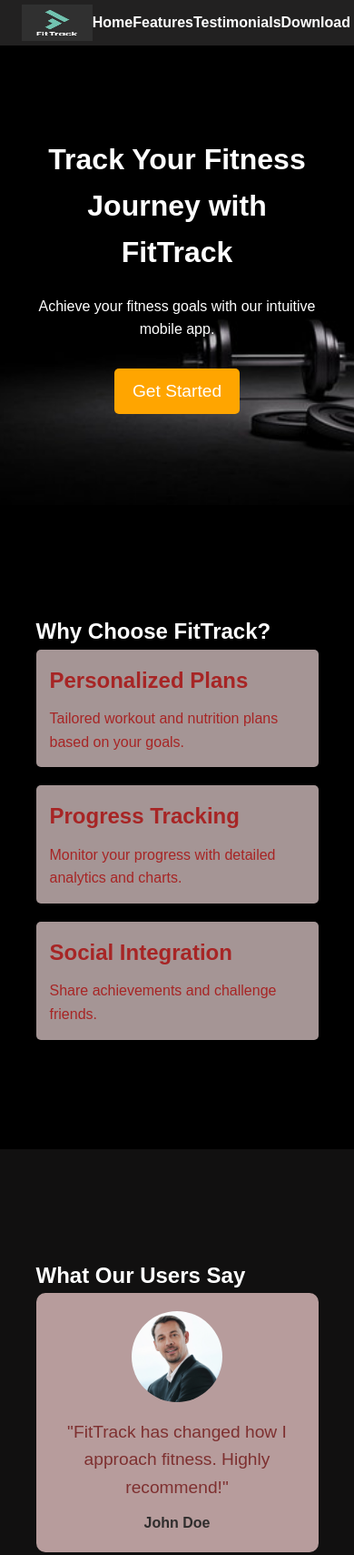
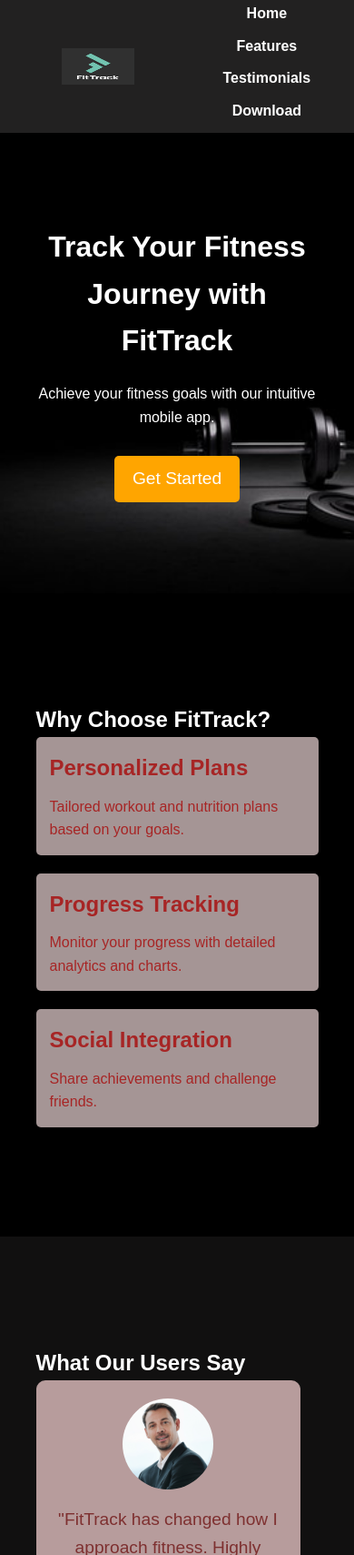
Before and after one commit to ShahbazAhmad08/fittrack, a plain HTML site: page index.html in a window 390 px wide. Shown: the top 1709 px of the page at 91% size. Drawn offline with Linux system fonts and the light colour scheme.

Commit message:
change in files

```diff
--- a/style.css
+++ b/style.css
@@ -6,7 +6,9 @@
   padding: 0;
   box-sizing: border-box;
 }
-
+::-webkit-scrollbar {
+  display: none;
+}
 body {
   font-family: Arial, sans-serif;
   line-height: 1.6;
@@ -253,20 +255,26 @@ footer .container {
   .container {
     width: 90%;
   }
+  header .container {
+    display: flex;
+    align-items: center;
+    justify-content: space-around;
+  }
 
   header img {
     height: 40px;
   }
 
   header ul {
-    float: none;
-    text-align: center;
-    margin-top: 10px;
+    display: flex;
+    justify-content: center;
+    align-items: center;
+    flex-direction: column;
   }
 
   header ul li {
     display: block;
-    margin-left: 0;
+    margin-left: 10px;
     margin-bottom: 10px;
   }
 
@@ -285,12 +293,20 @@ footer .container {
   .testimonial-slider {
     flex-wrap: wrap;
     justify-content: center;
+    flex-direction: column;
   }
 
   .testimonial {
     flex: 0 0 calc(50% - 20px);
-    margin-right: 0;
+    flex-direction: column;
+    flex-wrap: wrap;
     margin-bottom: 20px;
+  }
+  .app-store-btn,
+  .play-store-btn {
+    padding: 12px 25px;
+    margin: 10px;
+    font-size: 1em;
   }
 }
 
@@ -308,13 +324,15 @@ footer .container {
   }
 
   .testimonial {
-    flex: 0 0 100%;
     margin-bottom: 20px;
+    flex-direction: column;
+    flex-wrap: wrap;
   }
 
   .app-store-btn,
   .play-store-btn {
     padding: 12px 25px;
+    margin: 10px;
     font-size: 1em;
   }
 }
```
